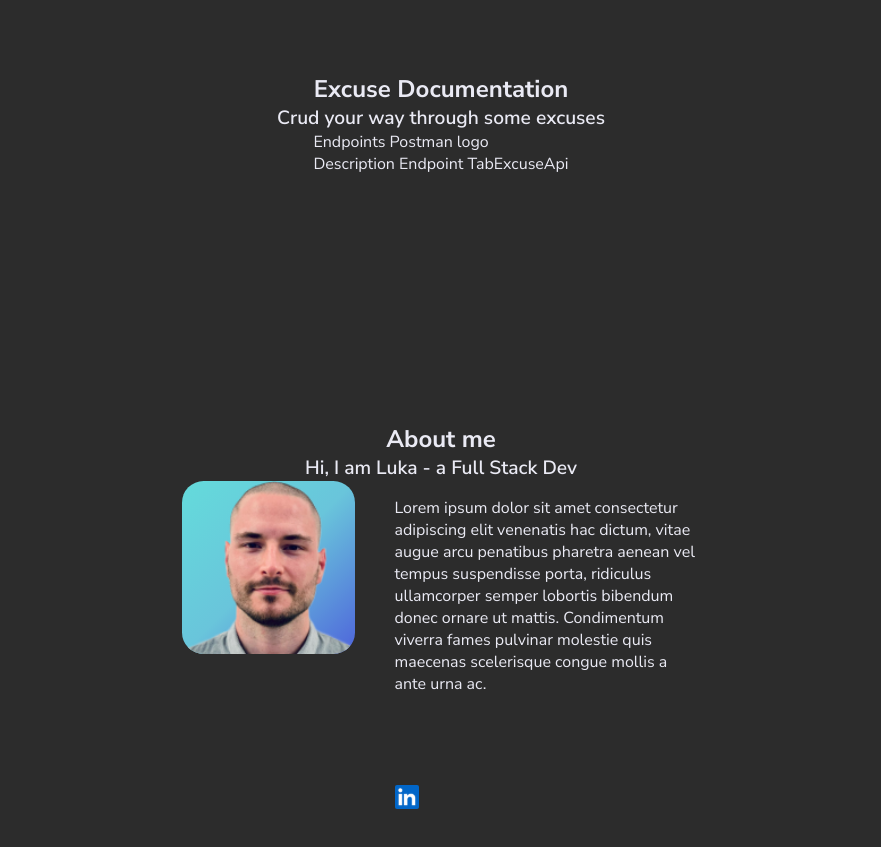
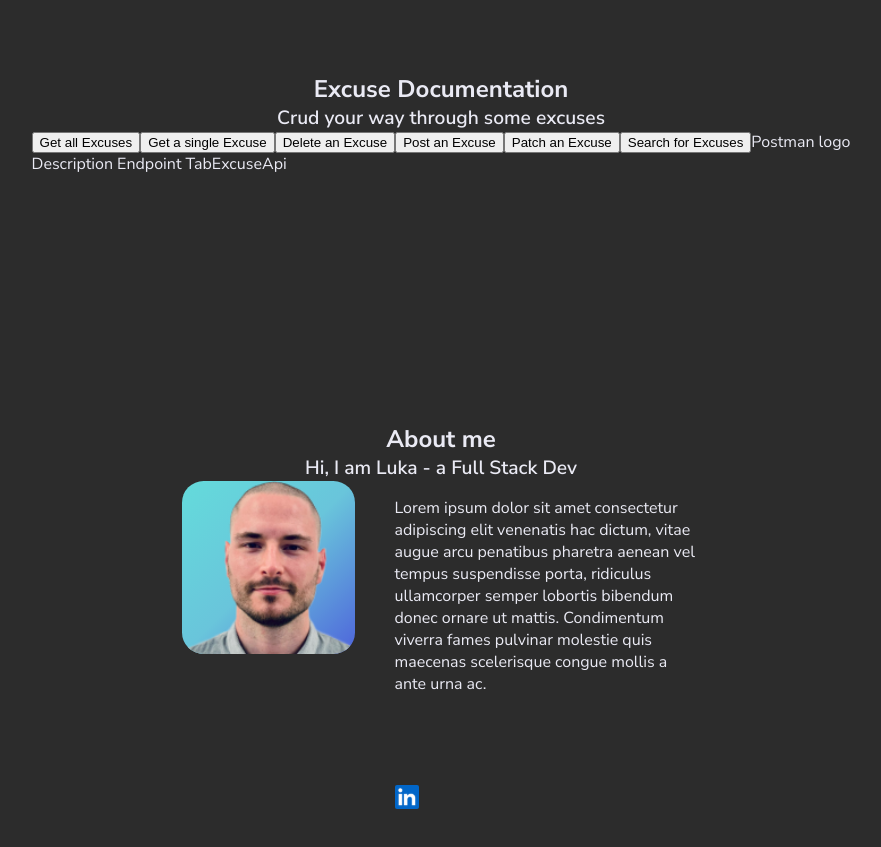
Before and after one commit to lukacafuta/Excuse-Generator, a React (Vite) app in the folder Frontend/: page / in a window 1280 px wide. Shown: the part 1380-2227 px from the top of the page, without its empty margins (199-1080 px from the left). Built offline with nearby package versions, Linux system fonts and the light colour scheme.

Commit message:
added endpoint buttons

```diff
--- a/Frontend/src/components/tabs/TabNavigation.jsx
+++ b/Frontend/src/components/tabs/TabNavigation.jsx
@@ -3,8 +3,17 @@ import {TabNavigationStyled} from "../../styles/globalStyles.js";
 export default function TabNavigation() {
     return (
         <TabNavigationStyled>
-            Endpoints
-            Postman logo
+            <div className="endpoints">
+                <button>Get all Excuses</button>
+                <button>Get a single Excuse</button>
+                <button>Delete an Excuse</button>
+                <button>Post an Excuse</button>
+                <button>Patch an Excuse</button>
+                <button>Search for Excuses</button>
+            </div>
+            <div className="postman">
+                Postman logo
+            </div>
         </TabNavigationStyled>
     )
 }
```
